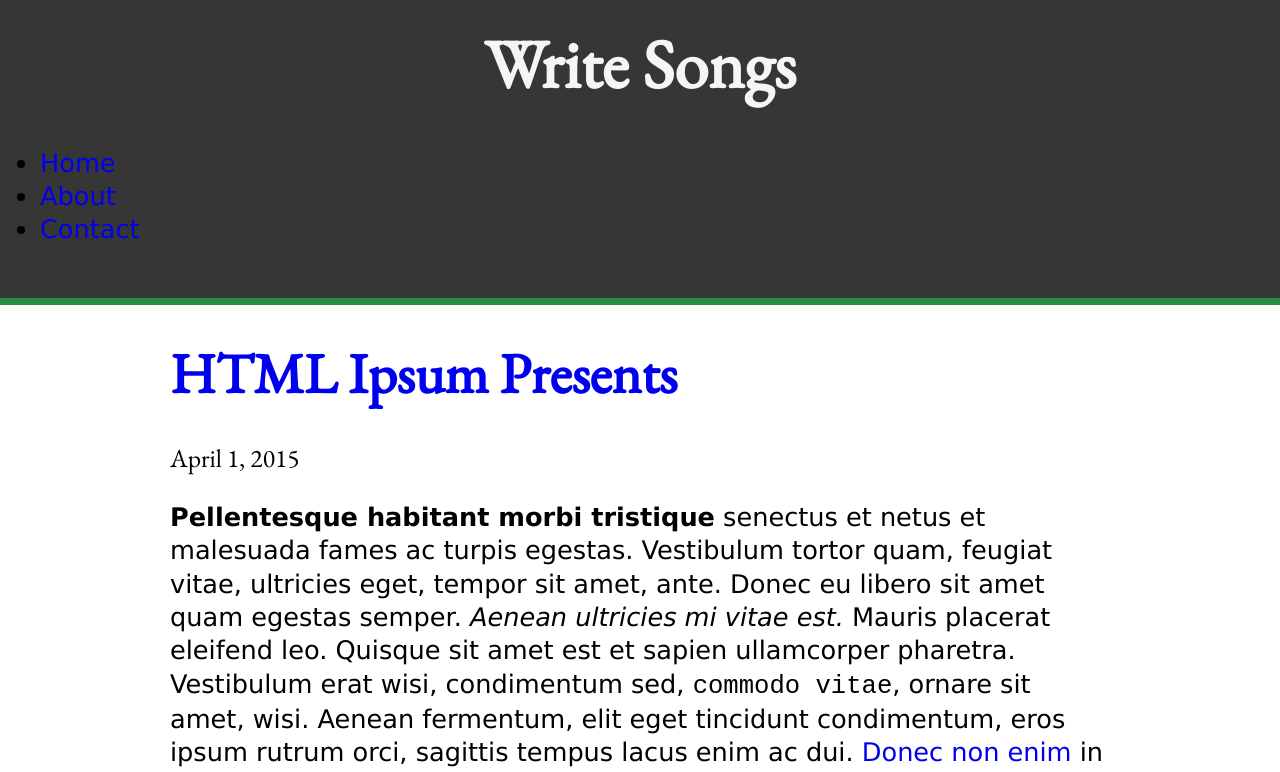
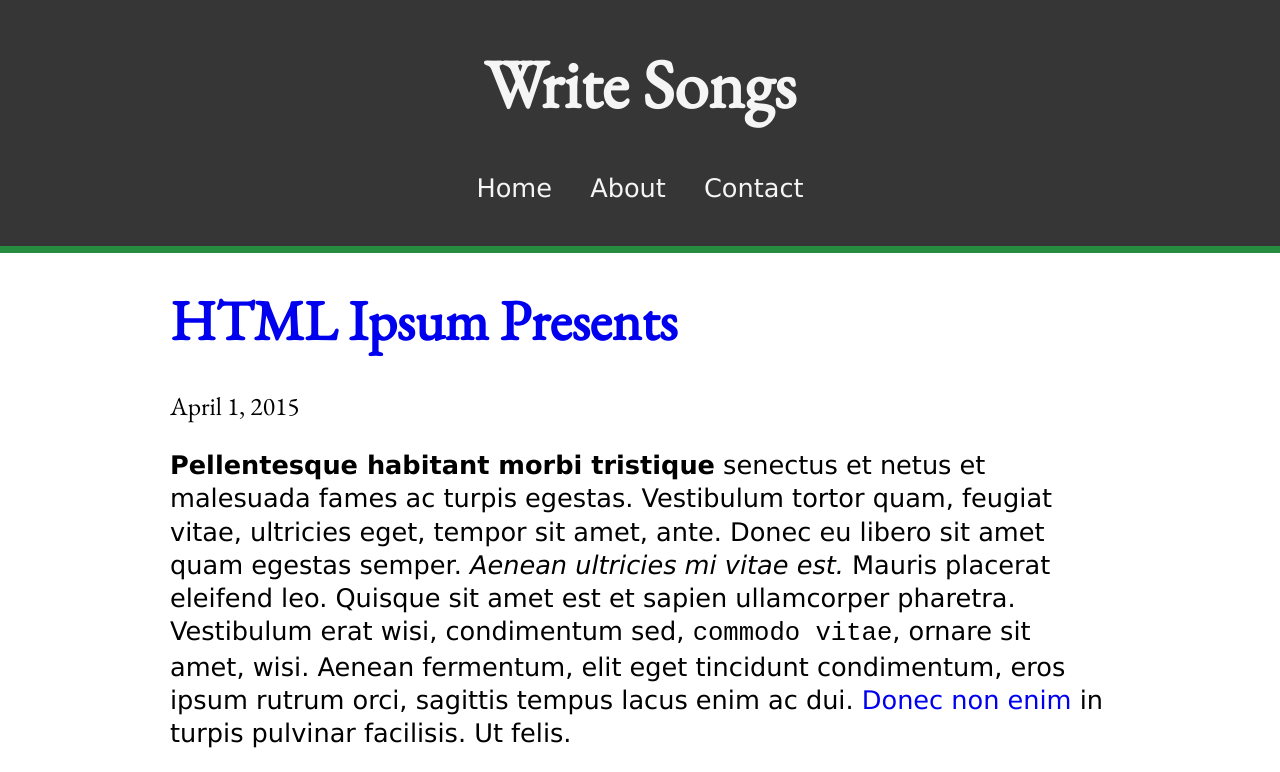
Before and after one commit to justindirose/WriteSongsRedesign, a plain HTML site: page index.html in a window 1280 px wide. Shown: the top 772 px of the page. Drawn offline with nearby package versions, Linux system fonts and the light colour scheme; a web font is replaced by a local one.

Commit message:
Styled navigation to display inline, hover with colors, and match rest of site style.

```diff
--- a/css/main.css
+++ b/css/main.css
@@ -20,6 +20,7 @@ img {
 }
 
 
+
 /** Heading **/
 
 header {
@@ -30,6 +31,7 @@ header {
 }
 #logo {
     margin-top: 0px;
+    padding: 20px 0 0 0;
     text-align: center;
     font-size: 2.675em;
     color: #f5f5f5;
@@ -45,3 +47,28 @@ h2 {
     font-size: 1.8em;
     line-height: 1.1em;
 }
+
+
+
+/** Navigation **/
+
+nav {
+    width: 100%;
+}
+nav ul {
+    margin:0 0 10px 0;
+    padding:0;
+    list-style: none;
+    text-align: center;
+}
+nav li {
+    display: inline-block;
+    padding: 5px;
+}
+nav li a {
+    padding: 10px;
+    color: #f5f5f5;
+}
+nav li a:hover {
+    color: #268c3f;
+}
```
